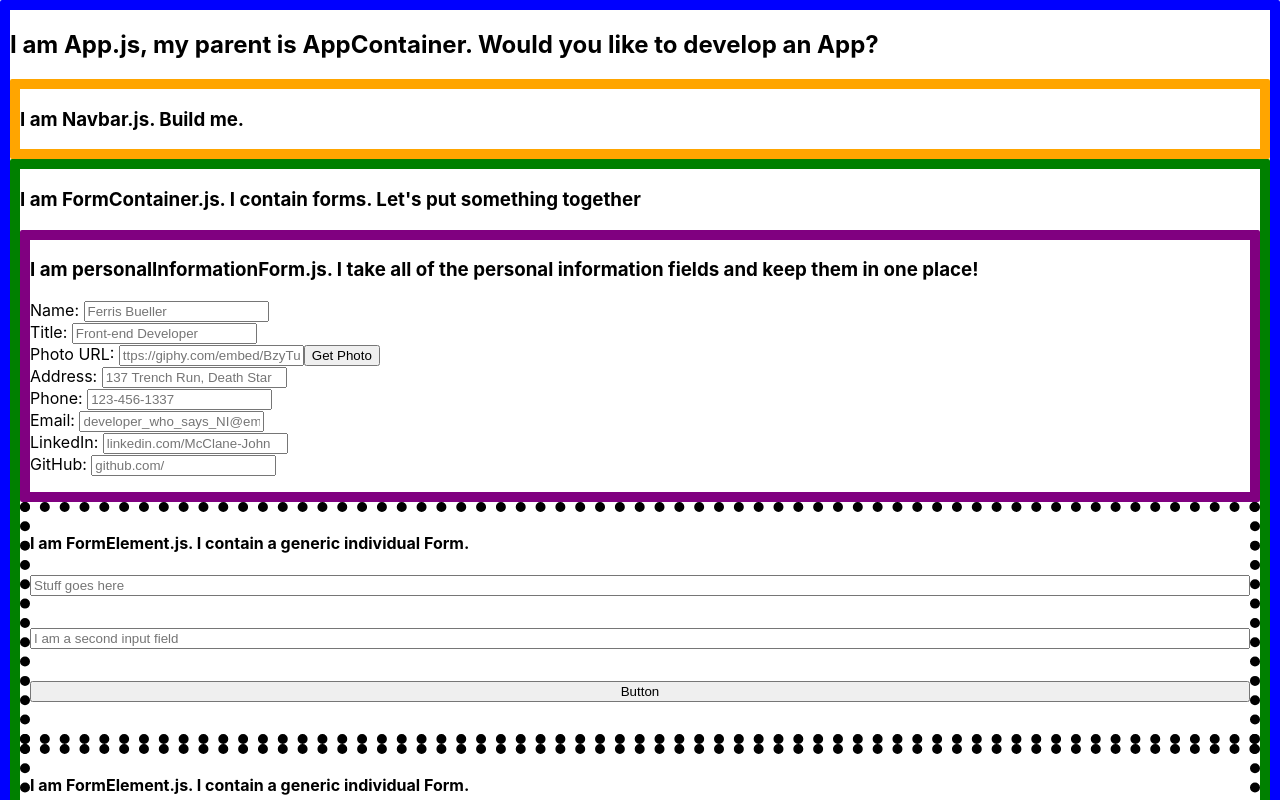
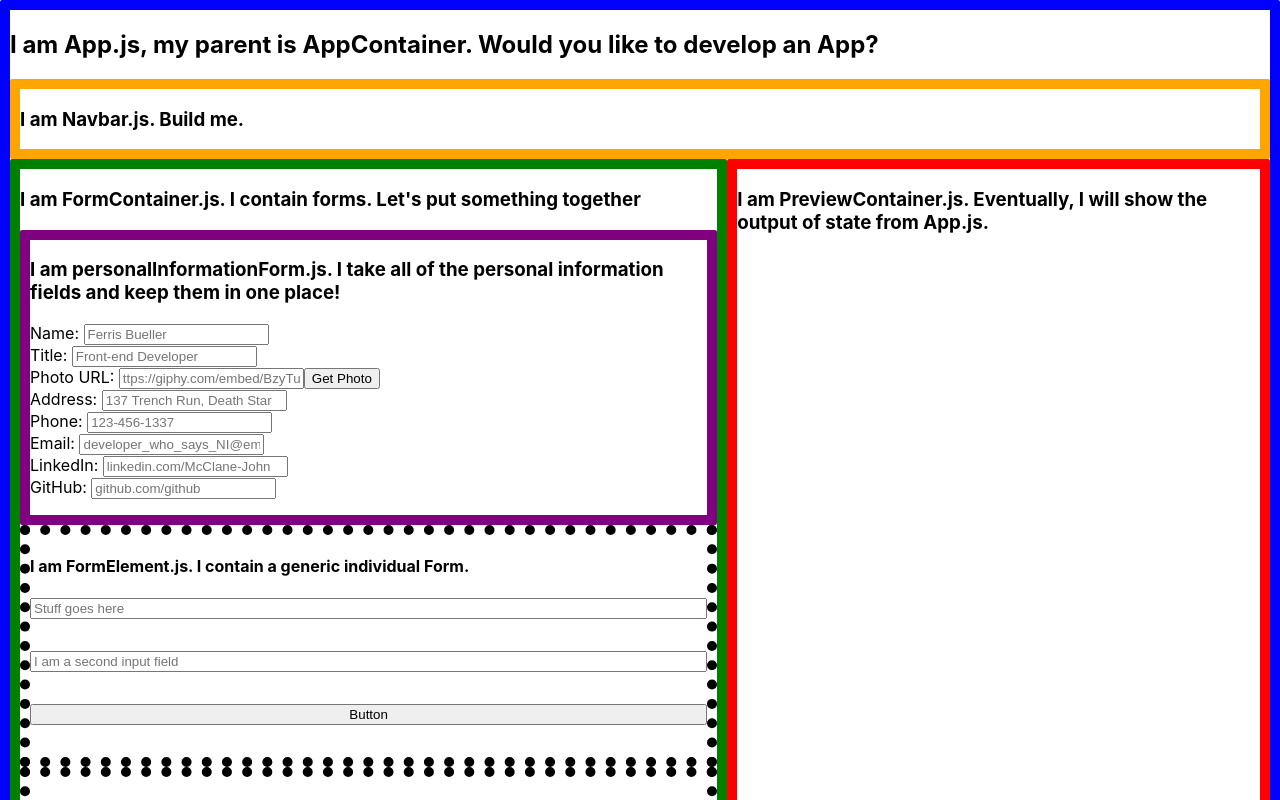
Before and after one commit to dianaroemer/cv-application-project, a React (Create React App) app: page / in a window 1280 px wide. Shown: the top 800 px of the page. Built offline with nearby package versions, Linux system fonts and the light colour scheme.

Commit message:
Move PreviewContainer to App.js

```diff
--- a/src/App.css
+++ b/src/App.css
@@ -36,3 +36,7 @@
     transform: rotate(360deg);
   }
 }
+
+.content {
+  display: flex;
+}
--- a/src/App.js
+++ b/src/App.js
@@ -3,6 +3,8 @@ import './App.css';
 import React, { Component } from 'react'
 import Navbar from './Components/Navbar';
 import FormContainer from './Components/FormContainer';
+import PreviewContainer from './Components/PreviewContainer';
+
 
 
 class App extends Component {
@@ -19,7 +21,10 @@ class App extends Component {
       <div className="AppContainer" style={{borderStyle: 'solid', borderRadius: 2, borderColor: 'blue', borderWidth: 10}}>
         <h2>I am App.js, my parent is AppContainer. Would you like to develop an App?</h2>
         <Navbar/>
-        <FormContainer/>
+        <div className='content' >
+          <FormContainer/>
+          <PreviewContainer/>
+        </div>
       </div>
     )
   }
--- a/src/Components/Field Components/PersonalInformationForm.js
+++ b/src/Components/Field Components/PersonalInformationForm.js
@@ -34,7 +34,7 @@ class PersonalInformationForm extends Component {
                     LinkedIn: <input className="inputField" type="url" placeholder='linkedin.com/McClane-John'></input>
                 </div>
                 <div className='gitHubFieldContainer'>
-                    GitHub: <input className="inputField" type="url" placeholder='github.com/'></input>
+                    GitHub: <input className="inputField" type="url" placeholder='github.com/github'></input>
                 </div>
 
 
--- a/src/Components/FormContainer.js
+++ b/src/Components/FormContainer.js
@@ -1,6 +1,5 @@
 import React, { Component } from 'react'
 import FormElement from './FormElement';
-import PreviewContainer from './PreviewContainer';
 import PersonalInformationForm from './Field Components/PersonalInformationForm';
 
 
@@ -18,7 +17,6 @@ class FormContainer extends Component {
                 <FormElement/>
                 <FormElement/>
                 <p>-----------------</p>
-                <PreviewContainer />
             </div>
         )
     }
```
